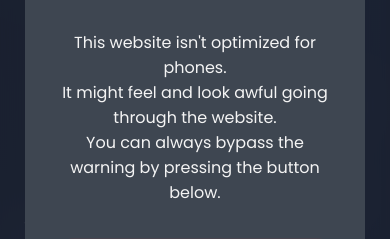
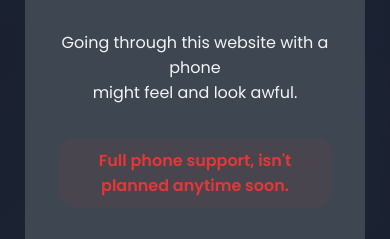
Before and after one commit to TheGreatMegalodon/Megs-codes-snippets, a website: page index.html in a window 390 px wide. Shown: the part 125-364 px from the top of the page. Drawn offline with nearby package versions, Linux system fonts and the light colour scheme; a web font is replaced by a local one.

Commit message:
refactor: simplify mobile compatibility warning text in index.html

```diff
--- a/index.html
+++ b/index.html
@@ -30,9 +30,8 @@
         <div class="bloc-phone-warning-content">
             <div class="warning">WARNING</div>
             <div class="message">
-                This website isn't optimized for phones. <br>
-                It might feel and look awful going through the website. <br>
-                You can always bypass the warning by pressing the button below.
+                Going through this website with a phone <br>
+                might feel and look awful.
             </div>
             <div class="update">
                 Full phone support, isn't planned anytime soon.
```
